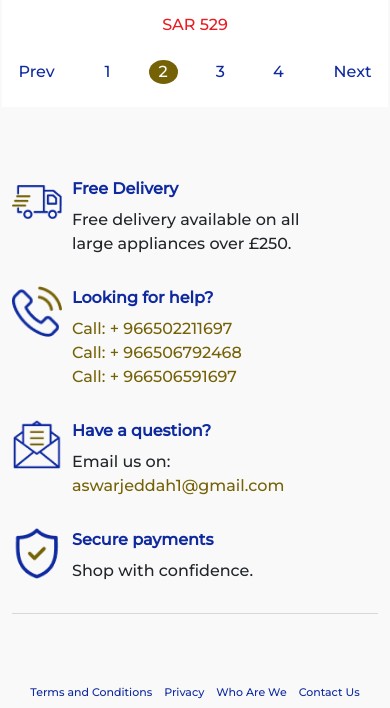
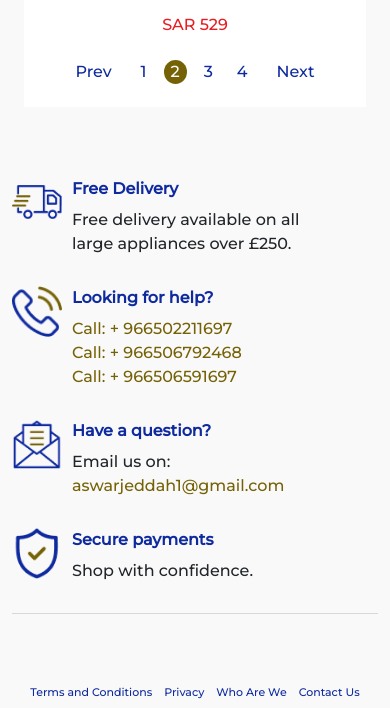
Before and after one commit to Ahmed-Gamal-g/Aswar-Gada, a plain HTML site: page pagination2.html in a window 390 px wide. Shown: the part 4653-5361 px from the top of the page. Drawn offline with nearby package versions, Linux system fonts and the light colour scheme; a web font is replaced by a local one.

Commit message:
Update main.css

```diff
--- a/css/main.css
+++ b/css/main.css
@@ -749,6 +749,19 @@ height: var(--swiper-navigation-size); */
     justify-content: center;
     flex-wrap: wrap;
   }
+
+    .pagination {
+    display: flex;
+    padding-left: 0;
+    align-items: center;
+    gap: 2px;
+    list-style: none;
+  }
+
+  .rounded-circle {
+    /* border-radius: 0% !important; */
+    padding: 3px 7px;
+  }
 }
 /* end page product Page */
 
```
